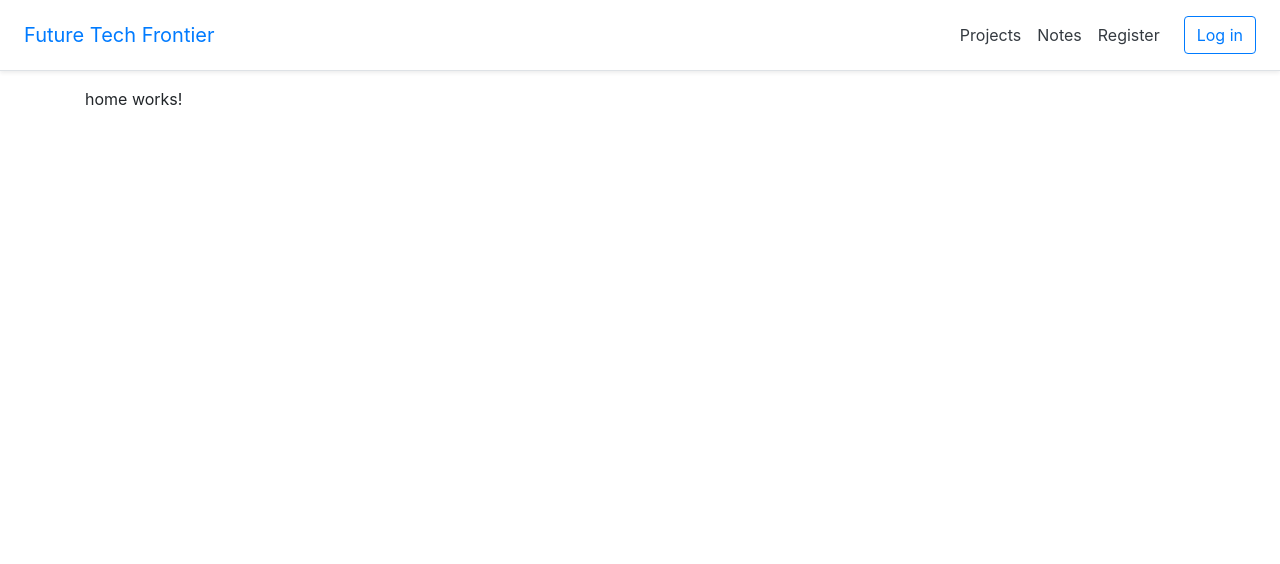
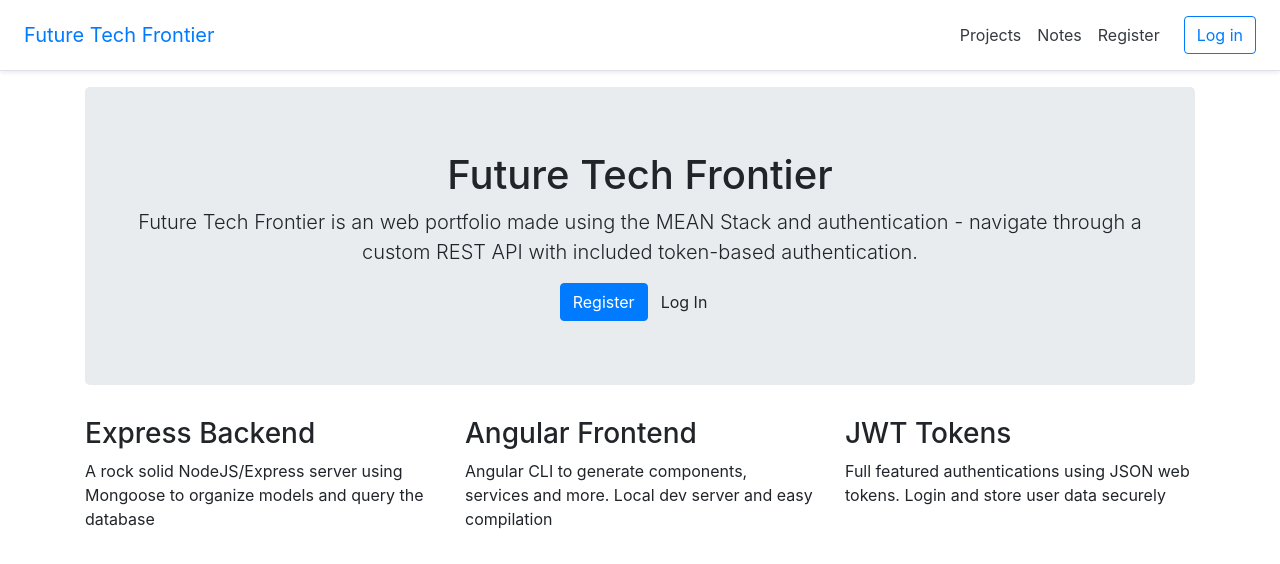
Before and after one commit to Alex-Jay/FutureTechFrontier, an Angular app in the folder angular-src/: page / in a window 1280 px wide. Shown: the top 564 px of the page. Built offline with nearby package versions, Linux system fonts and the light colour scheme.

Commit message:
Add home content

```diff
--- a/angular-src/src/app/home/home.component.html
+++ b/angular-src/src/app/home/home.component.html
@@ -1 +1,22 @@
-<p>home works!</p>
+<div class="jumbotron text-center">
+    <h1>Future Tech Frontier</h1>
+    <p class="lead">Future Tech Frontier is an web portfolio made using the MEAN Stack and authentication - navigate through a custom REST API with included token-based authentication.</p>
+    <div>
+        <a class="btn btn-primary" [routerLink]="['/register']">Register</a> <a class="btn btn-default" [routerLink]="['/login']">Log In</a>
+    </div>
+</div>
+
+<div class="row">
+    <div class="col-md-4">
+        <h3>Express Backend</h3>
+        <p>A rock solid NodeJS/Express server using Mongoose to organize models and query the database</p>
+    </div>
+    <div class="col-md-4">
+        <h3>Angular Frontend</h3>
+        <p>Angular CLI to generate components, services and more. Local dev server and easy compilation</p>
+    </div>
+    <div class="col-md-4">
+        <h3>JWT Tokens</h3>
+        <p>Full featured authentications using JSON web tokens. Login and store user data securely</p>
+    </div>
+</div>
```
